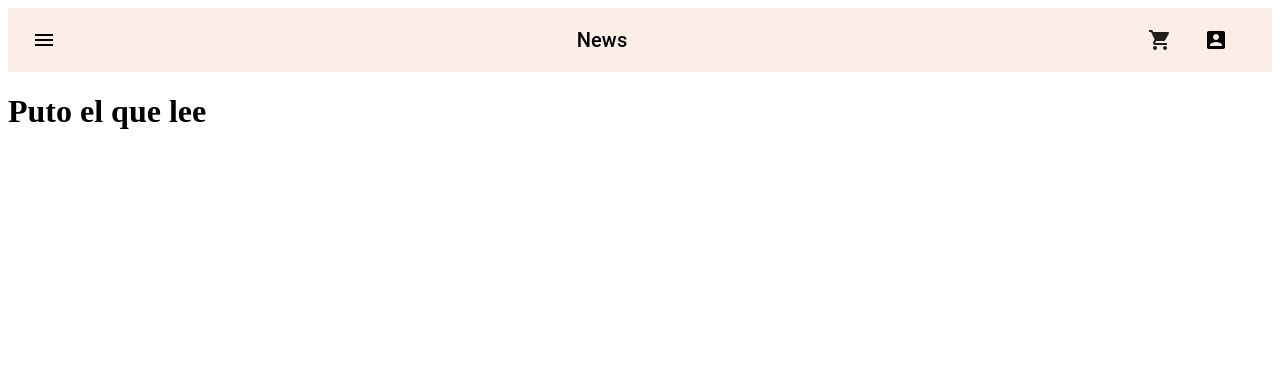
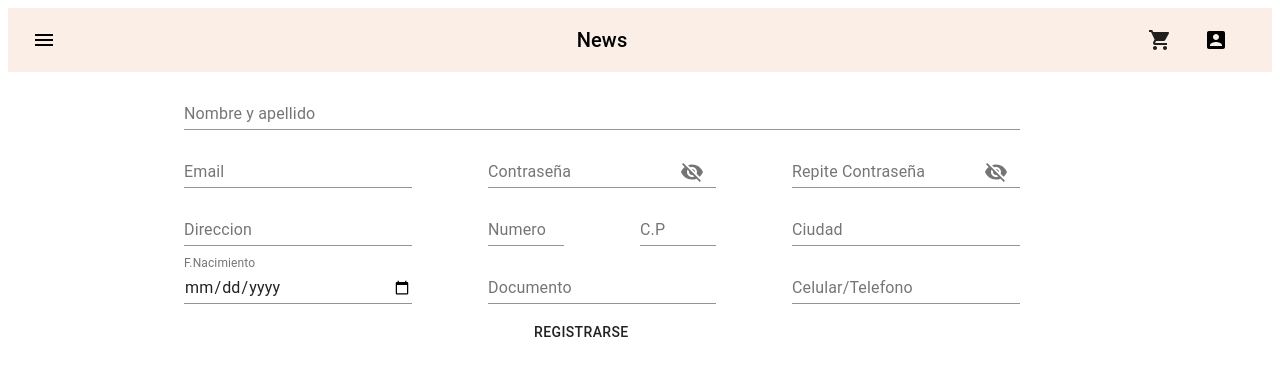
Before and after one commit to Sayon1992/frontRopaLandia, a React (Create React App) app: page /Registrarse in a window 1280 px wide. Shown: the top 376 px of the page. Built offline with nearby package versions, Linux system fonts and the light colour scheme; no server answers; the HTML template or start-up script is replaced by a standard one.

Commit message:
se comitea registro

```diff
--- a/src/App.js
+++ b/src/App.js
@@ -1,19 +1,17 @@
 import React from 'react';
 import './App.css';
 import Navbar from './components/Navbar';
-import { BrowserRouter as Router,  Switch,  Route,  Link as RouterLink } from "react-router-dom";
+import { BrowserRouter as Router,  Route} from "react-router-dom";
 import FilaMuestra from './components/FilaMuestra';
 import Registrarse from './components/Registrarse';
-import {withRouter} from 'react-router';
 //import ClipLoader from 'react-spinners/ClipLoader';
 
 function App() {
-  const ShowTheLocationWithRouter = withRouter(Navbar);
   return (
     <div>
       <Router>
         <Navbar />
-        <Route exact path="/" component={FilaMuestra}></Route>
+        <Route exact path="/" component={FilaMuestra}/>
         <Route path="/Registrarse" component={Registrarse}/>
       </Router>
     </div>
--- a/src/components/Navbar.js
+++ b/src/components/Navbar.js
@@ -1,18 +1,10 @@
 import React, {useState} from 'react'
-import { makeStyles } from '@material-ui/core/styles';
-import AppBar from '@material-ui/core/AppBar';
-import Toolbar from '@material-ui/core/Toolbar';
-import Typography from '@material-ui/core/Typography';
-import Button from '@material-ui/core/Button';
-import IconButton from '@material-ui/core/IconButton';
+import { makeStyles, AppBar, Toolbar, Typography, Button, IconButton, Menu, MenuItem } from '@material-ui/core';
 import MenuIcon from '@material-ui/icons/Menu';
 import ShoppingCartIcon from '@material-ui/icons/ShoppingCart';
 import AccountBoxIcon from '@material-ui/icons/AccountBox';
-import Menu from '@material-ui/core/Menu';
-import MenuItem from '@material-ui/core/MenuItem';
 import pageContext from '../PaginaContext';
-import Link from '@material-ui/core/Link';
-import { BrowserRouter as Router,  Switch,  Route,  Link as RouterLink } from "react-router-dom";
+import { BrowserRouter as Router} from "react-router-dom";
 import {withRouter} from 'react-router';
 
 const useStyles = makeStyles((theme) => ({
@@ -92,7 +84,7 @@ function Navbar({history}) {
         transformOrigin={{ vertical: 'top', horizontal: 'right' }}
       >
         <MenuItem onClick={()=>{handleClose(); setLoguearse()}}>Loguearse</MenuItem>
-        <RouterLink to="/Registrarse"><MenuItem onClick={()=>{handleClose(); setRegistrarse()}}>Registrarse</MenuItem></RouterLink>
+        <MenuItem onClick={()=>{handleClose(); setRegistrarse(); history.push("/Registrarse")}}>Registrarse</MenuItem>
       </Menu>
       </pageContext.Provider>
     </div>
--- a/src/components/Registrarse.js
+++ b/src/components/Registrarse.js
@@ -1,9 +1,199 @@
-import React from 'react';
+import React, { useState } from 'react';
+import { Grid, Container, makeStyles, TextField, FormControl, InputLabel, Input, InputAdornment, IconButton, Button } from '@material-ui/core';
+import { Visibility, VisibilityOff } from '@material-ui/icons';
+import axios from 'axios';
+
+const useStyles = makeStyles((theme) => ({
+    input:{
+        flexGrow: 1,
+        marginTop: "10px"
+    },
+    root:{
+        display: 'flex',
+        flexWrap: 'wrap',
+    },
+    password:{
+        flexGrow: 1,
+    },
+    boton:{
+        justifyContent: 'center'
+    }
+}));
+
+
 
 export default function Registrarse() {
+    const classes = useStyles();
+
+    const [values, setValues] = useState({
+        password: '',
+        showPassword: false,
+        repeatPass: '',
+        showRepeatPass:false
+    });
+
+    const registro = {
+        email: '',
+        nombreCompleto: '',
+        password: values.password,
+        fechaNacimiento: '',
+        direccionCalle: '',
+        direccionNumero: '',
+        codigoPostal: '',
+        documento: '',
+        telefonoCelular: '',
+        ciudad: '',
+    }
+
+    const handleChange = (prop) => (event) => {
+        setValues({ ...values, [prop]: event.target.value });
+    };
+
+    const handleClickShowPassword = () => {
+        setValues({ ...values, showPassword: !values.showPassword });
+    };
+
+    const handleClickShowRepeatPassword = () => {
+        setValues({ ...values, showRepeatPass: !values.showRepeatPass });
+    };
+
+    const handleMouseDownPassword = (event) => {
+        event.preventDefault();
+    };
+
+    const registarUsuario = () => {
+        axios
+        .post('dummy', { usuario: registro })
+        .then(res => {
+            console.log(res)
+        })
+        .catch(err => {
+            console.log(err);
+        });
+    }
+
     return(
-        <div className="registro">
-            <h1>Puto el que lee</h1>
+        <div className={classes.root}>
+            <Container maxWidth="md">
+                <Grid container spacing={0}>
+                    <Grid item md={11}>
+                        <form className={classes.input} noValidate autoComplete="off">
+                            <TextField id="standard-basic" label="Nombre y apellido" fullWidth value={registro.nombreCompleto}/>
+                        </form>
+                    </Grid>
+                </Grid>
+                <Grid container spacing={0}>
+                    <Grid item md={3}>
+                        <form className={classes.input} noValidate autoComplete="off">
+                            <TextField id="standard-basic" label="Email" fullWidth value={registro.email}/>
+                        </form>
+                    </Grid >
+                    <Grid item md={1} />
+                    <Grid item md={3}>
+                        <FormControl className={classes.input}>
+                            <InputLabel htmlFor="standard-adornment-password">Contraseña</InputLabel>
+                            <Input
+                                id="standard-adornment-password"
+                                type={values.showPassword ? 'text' : 'password'}
+                                value={values.password}
+                                onChange={handleChange('password')}
+                                endAdornment={
+                                    <InputAdornment position="end">
+                                        <IconButton
+                                        aria-label="toggle password visibility"
+                                        onClick={handleClickShowPassword}
+                                        onMouseDown={handleMouseDownPassword}
+                                        >
+                                        {values.showPassword ? <Visibility /> : <VisibilityOff />}
+                                        </IconButton>
+                                    </InputAdornment>
+                                }
+                            />
+                        </FormControl>
+                    </Grid>
+                    <Grid item md={1} />
+                    <Grid item md={3}>
+                        <FormControl className={classes.input}>
+                                <InputLabel htmlFor="standard-adornment-repeat-password">Repite Contraseña</InputLabel>
+                                <Input
+                                    id="standard-adornment-repeat-password"
+                                    type={values.showRepeatPass ? 'text' : 'password'}
+                                    value={values.repeatPass}
+                                    onChange={handleChange('repeatPass')}
+                                    endAdornment={
+                                        <InputAdornment position="end">
+                                            <IconButton
+                                            aria-label="toggle password visibility"
+                                            onClick={handleClickShowRepeatPassword}
+                                            onMouseDown={handleMouseDownPassword}
+                                            >
+                                            {values.showRepeatPass ? <Visibility /> : <VisibilityOff />}
+                                            </IconButton>
+                                        </InputAdornment>
+                                    }
+                                />
+                        </FormControl>
+                    </Grid>
+                </Grid>
+                <Grid container spacing={0}>
+                    <Grid item md={3}>
+                        <form className={classes.input} noValidate autoComplete="off">
+                            <TextField id="standard-basic" label="Direccion" fullWidth value={registro.direccionCalle}/>
+                        </form>
+                    </Grid >
+                    <Grid item md={1}/>
+                    <Grid item md={1}>
+                        <form className={classes.input} noValidate autoComplete="off">
+                            <TextField id="standard-basic" label="Numero" fullWidth value={registro.direccionNumero}/>
+                        </form>
+                    </Grid >
+                    <Grid item md={1}/>
+                    <Grid item md={1}>
+                        <form className={classes.input} noValidate autoComplete="off">
+                            <TextField id="standard-basic" label="C.P" fullWidth value={registro.codigoPostal}/>
+                        </form>
+                    </Grid >
+                    <Grid item md={1}/>
+                    <Grid item md={3}>
+                        <form className={classes.input} noValidate autoComplete="off">
+                            <TextField id="standard-basic" label="Ciudad" fullWidth value={registro.ciudad}/>
+                        </form>
+                    </Grid >
+                </Grid>
+                <Grid container>
+                    <Grid item md={3} className={classes.input}>
+                        <TextField
+                        id="date"
+                        label="F.Nacimiento"
+                        type="date"
+                        InputLabelProps={{
+                        shrink: true,
+                        }}
+                        fullWidth
+                        value={registro.fechaNacimiento}
+                        />
+                    </Grid >
+                    <Grid item md={1}/>
+                    <Grid item md={3}>
+                        <form className={classes.input} noValidate autoComplete="off">
+                            <TextField id="standard-basic" label="Documento" fullWidth value={registro.documento}/>
+                        </form>
+                    </Grid >
+                    <Grid item md={1}/>
+                    <Grid item md={3}>
+                        <form className={classes.input} noValidate autoComplete="off">
+                            <TextField id="standard-basic" label="Celular/Telefono" fullWidth value={registro.telefonoCelular}/>
+                        </form>
+                    </Grid >
+                </Grid>
+                <Grid container className={classes.boton}>
+                    <Grid item md={3} className={classes.input}>
+                        <Button onClick={registarUsuario()}>
+                            Registrarse
+                        </Button>
+                    </Grid >
+                </Grid>
+            </Container>
         </div>
     )
 }
```
